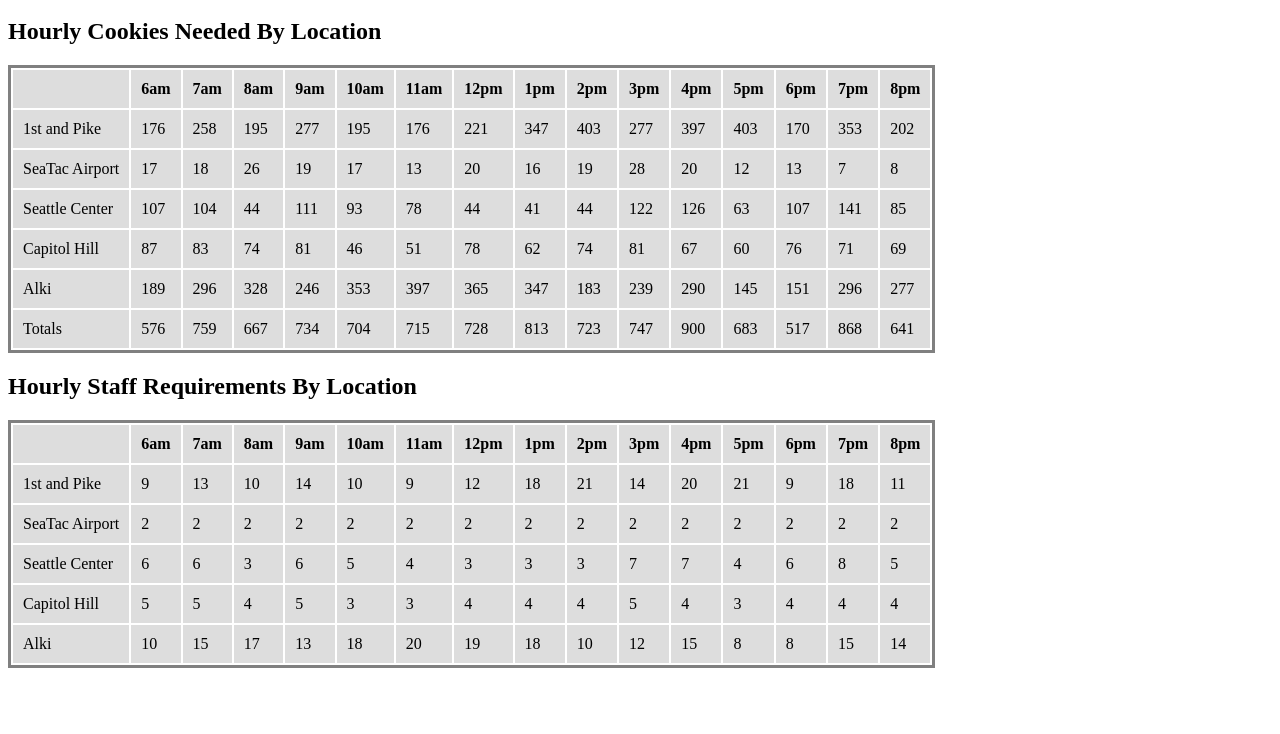
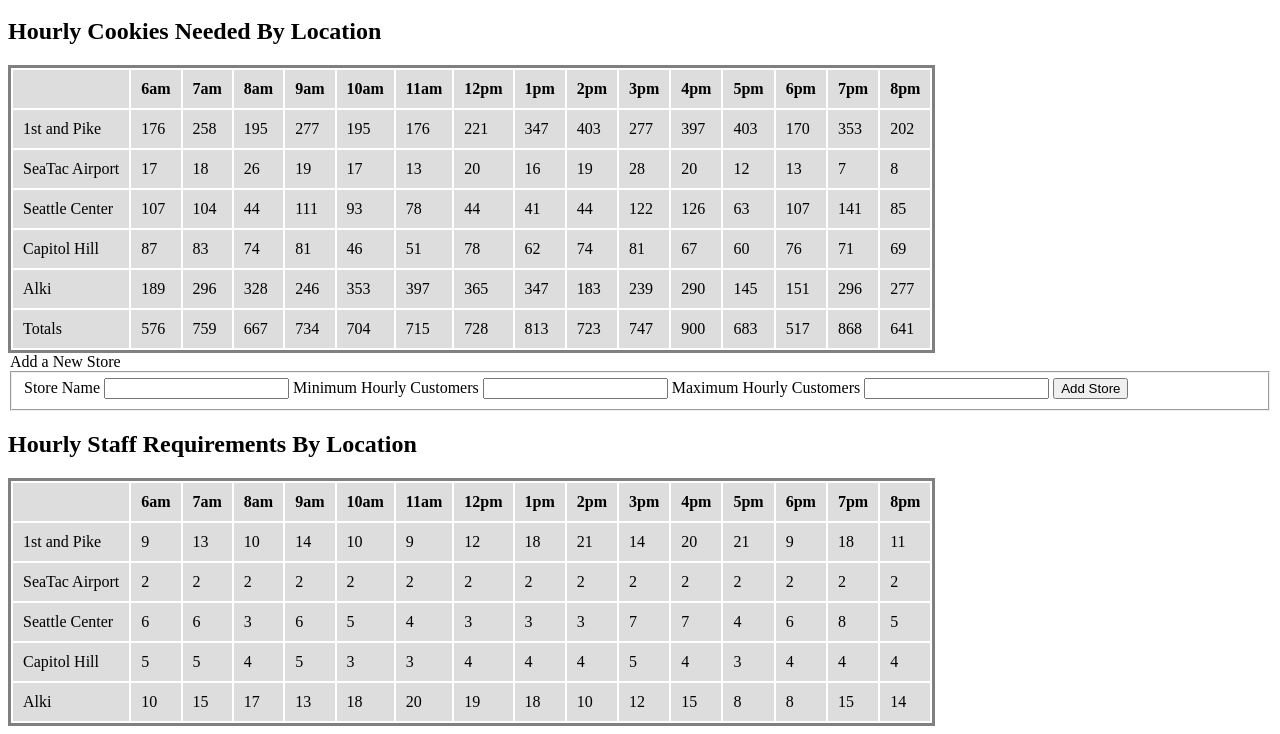
Before and after one commit to scott-currie/cookie-stand, a plain HTML site: page sales.html in a window 1280 px wide. Shown: the part 100-834 px from the top of the page. Before the commit the page ends 800 px from the top, so only its background shows below. Drawn offline with Linux system fonts and the light colour scheme.

Commit message:
added form code

```diff
--- a/sales.html
+++ b/sales.html
@@ -14,6 +14,18 @@
                 <h2>Hourly Cookies Needed By Location</h2>
 
             </div>
+            <form>
+                <legend>Add a New Store</legend>
+                <fieldset id="inputFields">
+                    <label for="nameInputField">Store Name</label>
+                    <input type="text" name="nameInputField">
+                    <label for="minCustInputField">Minimum Hourly Customers</label>
+                    <input type="text" name="minCustInputField">
+                    <label for="maxCustInputField">Maximum Hourly Customers</label>
+                    <input type="text" name="maxCustInputField">
+                    <button>Add Store</button>
+                </fieldset>
+            </form>
             <div id="staffingTableArea">
                 <h2>Hourly Staff Requirements By Location</h2>
             </div>
```
